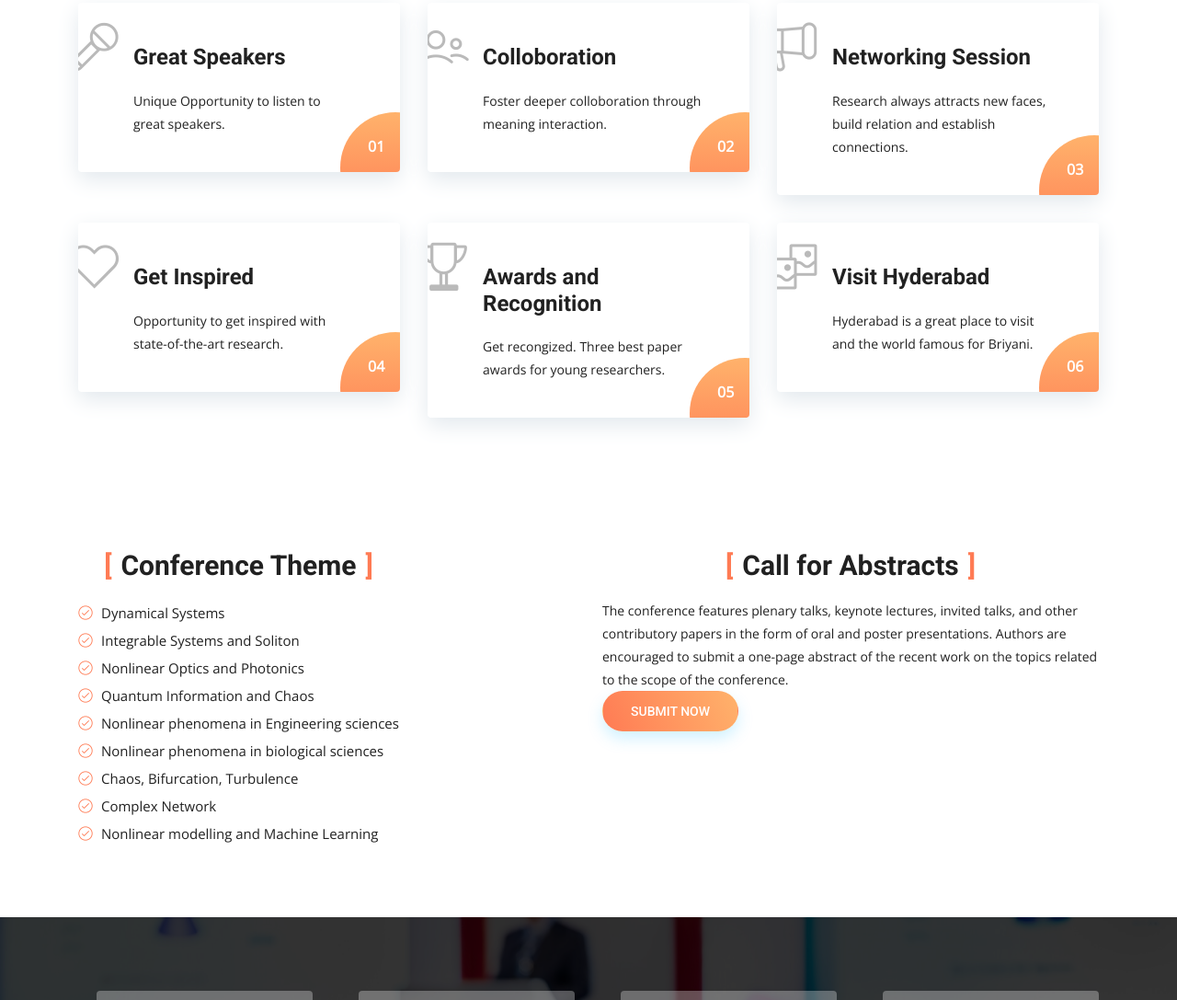
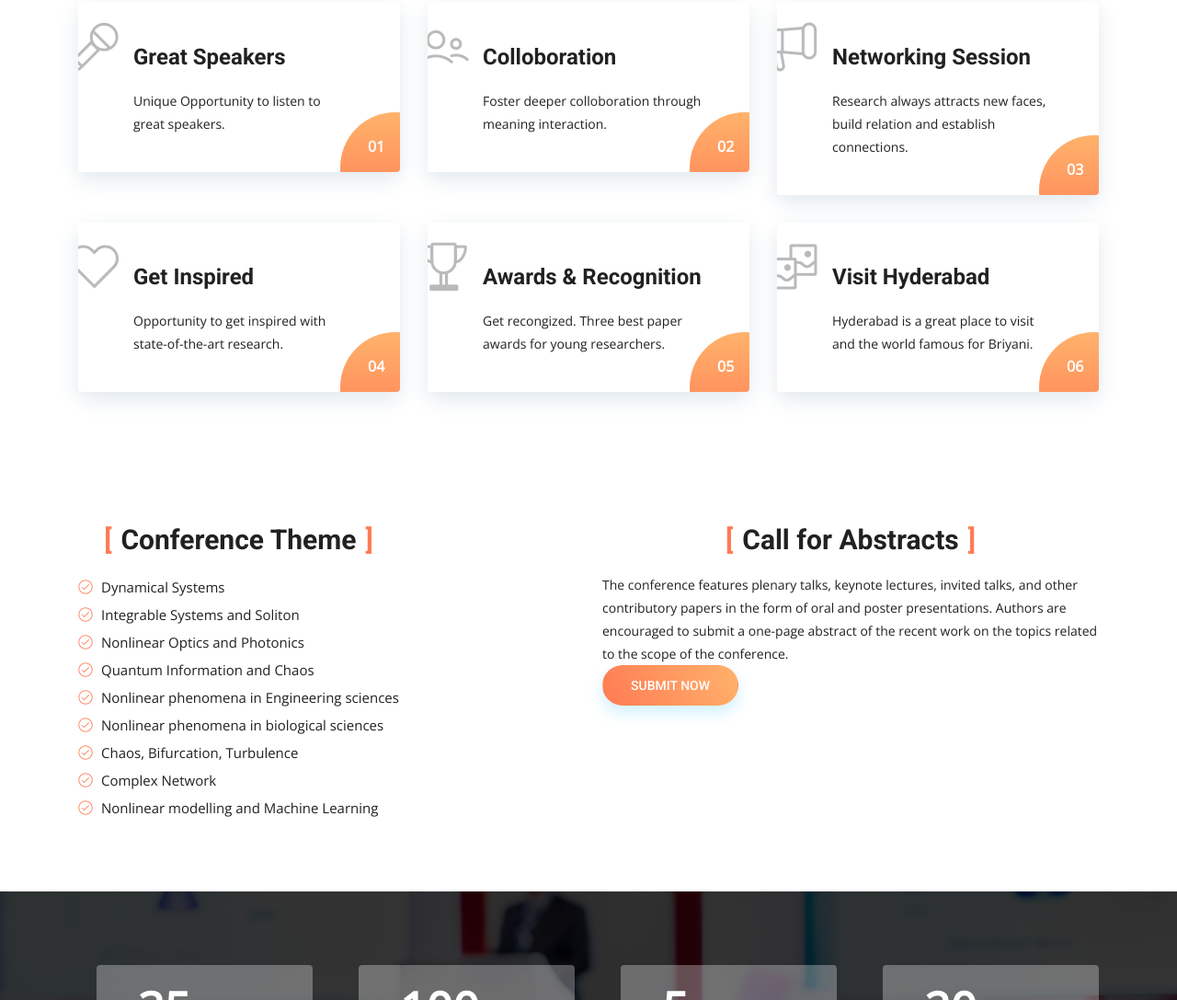
Before and after one commit to sthiru/conference, a plain HTML site: page index.html in a window 1280 px wide. Shown: the part 1506-2593 px from the top of the page at 92% size. Drawn offline with nearby package versions, Linux system fonts and the light colour scheme; a script that the page names is missing; files whose address does not match are found by name.

Commit message:
Synchronized build

```diff
--- a/index.html
+++ b/index.html
@@ -264,7 +264,7 @@ Authors are encouraged to submit a one-page abstract of the recent work on the t
           <div class="col-lg-4 col-md-6 col-xs-12">
             <div class="single-intro-text mb-70">
                <i class="lni-cup"></i>
-               <h3>Awards and Recognition</h3>
+               <h3>Awards & Recognition</h3>
                <p>
                   Get recongized. Three best paper awards for young researchers.
                </p>
```
